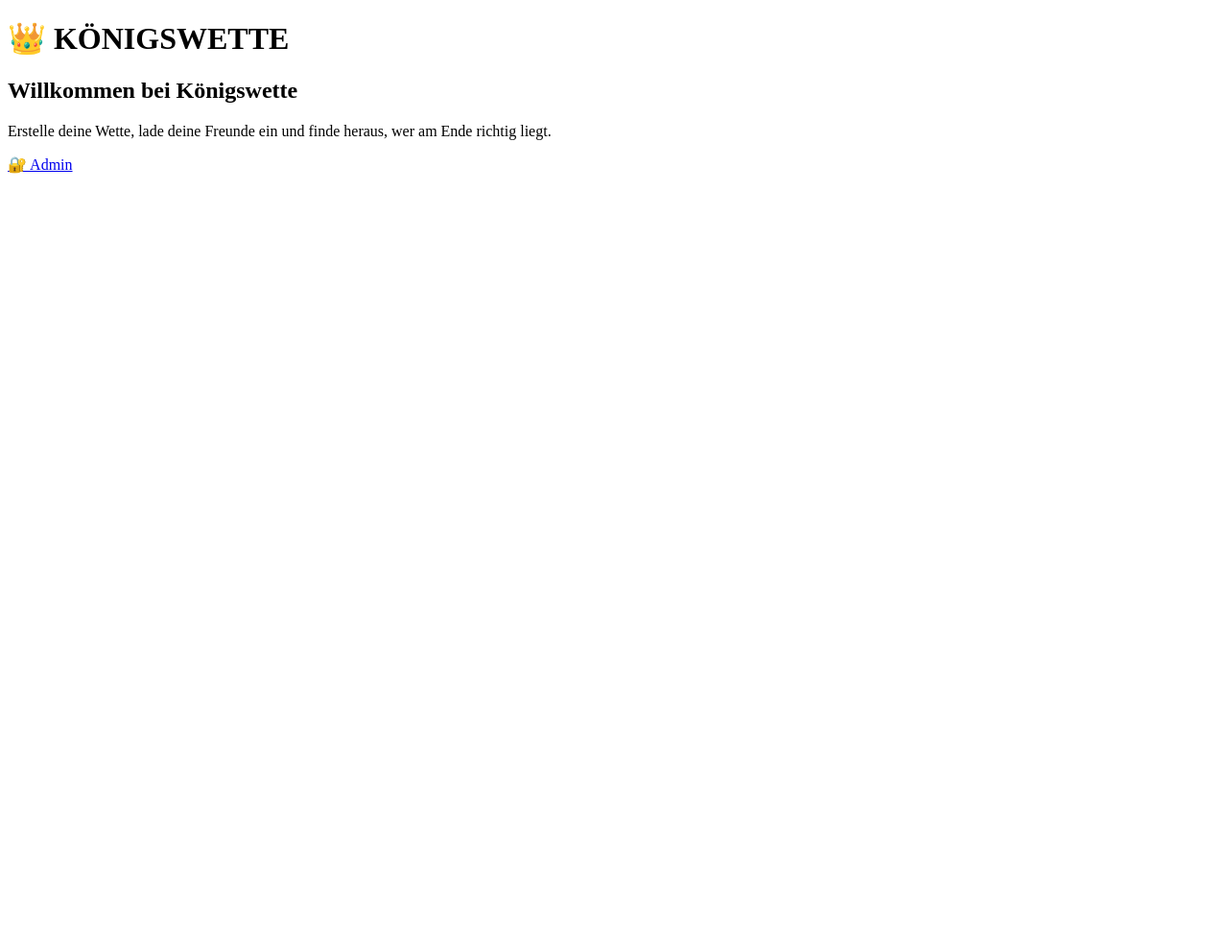
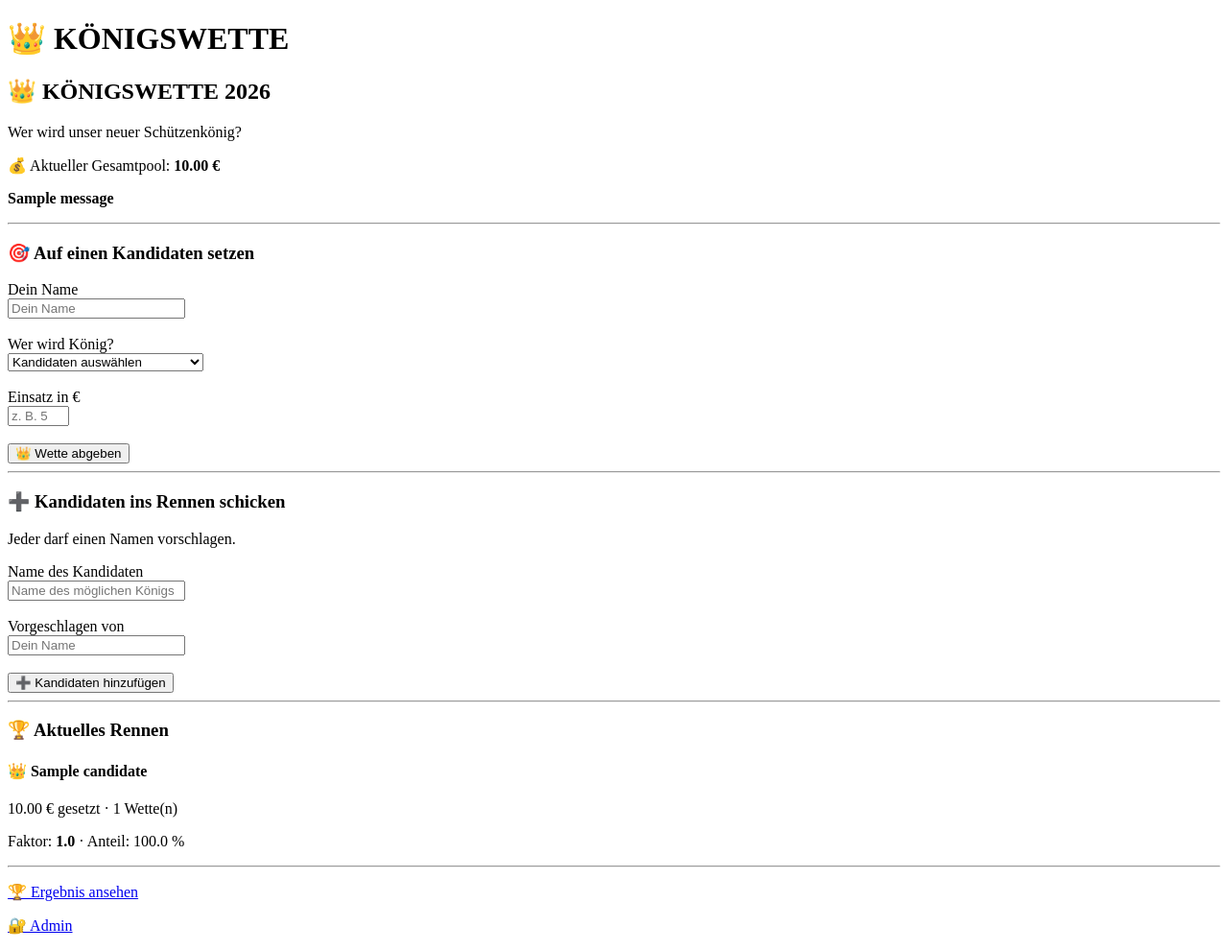
Before and after one commit to gerdwaech/-koenigswette, a Flask app: page / in a window 1280 px wide. Shown: the whole page at 96% size. Before the commit the page ends 181 px from the top, so only its background shows below. Run offline with Flask 3, Linux system fonts and the light colour scheme; data comes from the database, SQL or seed files in the repository; tables that the repository leaves empty hold one stand-in row (values such as "Sample post"); one stand-in notice (Sample message) is shown.

Commit message:
Refactor index.html to use Jinja2 templating

```diff
--- a/templates/index.html
+++ b/templates/index.html
@@ -1,23 +1,190 @@
-<!DOCTYPE html>
-<html lang="de">
-<head>
-    <meta charset="UTF-8">
-    <meta name="viewport" content="width=device-width, initial-scale=1.0">
-    <title>KÖNIGSWETTE</title>
-</head>
+{% extends "base.html" %}
 
-<body>
+{% block title %}KÖNIGSWETTE 2026{% endblock %}
 
-    <h1>👑 KÖNIGSWETTE</h1>
+{% block content %}
 
-    <h2>Willkommen bei Königswette</h2>
+<h2>👑 {{ settings['event_name'] }}</h2>
+
+<p>
+    Wer wird unser neuer Schützenkönig?
+</p>
+
+<p>
+    💰 Aktueller Gesamtpool:
+    <strong>{{ "%.2f"|format(total) }} €</strong>
+</p>
+
+{% with messages = get_flashed_messages() %}
+    {% if messages %}
+        {% for message in messages %}
+            <p><strong>{{ message }}</strong></p>
+        {% endfor %}
+    {% endif %}
+{% endwith %}
+
+
+{% if settings['is_open'] %}
+
+<hr>
+
+<h3>🎯 Auf einen Kandidaten setzen</h3>
+
+{% if candidates %}
+
+<form method="POST" action="{{ url_for('place_bet') }}">
+
+    <label for="bettor_name">Dein Name</label><br>
+    <input
+        type="text"
+        id="bettor_name"
+        name="bettor_name"
+        placeholder="Dein Name"
+        required
+    >
+
+    <br><br>
+
+    <label for="candidate_id">Wer wird König?</label><br>
+
+    <select id="candidate_id" name="candidate_id" required>
+        <option value="">Kandidaten auswählen</option>
+
+        {% for candidate in candidates %}
+        <option value="{{ candidate['id'] }}">
+            {{ candidate['name'] }}
+            {% if candidate['factor'] %}
+                – Faktor {{ candidate['factor'] }}
+            {% endif %}
+        </option>
+        {% endfor %}
+
+    </select>
+
+    <br><br>
+
+    <label for="amount">Einsatz in €</label><br>
+    <input
+        type="number"
+        id="amount"
+        name="amount"
+        min="1"
+        max="500"
+        step="1"
+        placeholder="z. B. 5"
+        required
+    >
+
+    <br><br>
+
+    <button type="submit">
+        👑 Wette abgeben
+    </button>
+
+</form>
+
+{% else %}
+
+<p>
+    Noch ist kein Kandidat im Rennen.
+    Trage unten den ersten Namen ein.
+</p>
+
+{% endif %}
+
+
+<hr>
+
+<h3>➕ Kandidaten ins Rennen schicken</h3>
+
+<p>
+    Jeder darf einen Namen vorschlagen.
+</p>
+
+<form method="POST" action="{{ url_for('add_candidate') }}">
+
+    <label for="name">Name des Kandidaten</label><br>
+
+    <input
+        type="text"
+        id="name"
+        name="name"
+        placeholder="Name des möglichen Königs"
+        required
+    >
+
+    <br><br>
+
+    <label for="created_by">Vorgeschlagen von</label><br>
+
+    <input
+        type="text"
+        id="created_by"
+        name="created_by"
+        placeholder="Dein Name"
+    >
+
+    <br><br>
+
+    <button type="submit">
+        ➕ Kandidaten hinzufügen
+    </button>
+
+</form>
+
+{% else %}
+
+<h3>🔒 Die Königswette ist geschlossen</h3>
+
+<p>
+    Es können keine weiteren Wetten mehr abgegeben werden.
+</p>
+
+{% endif %}
+
+
+{% if candidates %}
+
+<hr>
+
+<h3>🏆 Aktuelles Rennen</h3>
+
+{% for candidate in candidates %}
+
+<div>
+
+    <h4>👑 {{ candidate['name'] }}</h4>
 
     <p>
-        Erstelle deine Wette, lade deine Freunde ein
-        und finde heraus, wer am Ende richtig liegt.
+        {{ "%.2f"|format(candidate['pool']) }} € gesetzt
+        · {{ candidate['bet_count'] }} Wette(n)
     </p>
 
-    <a href="/admin">🔐 Admin</a>
+    {% if candidate['factor'] %}
+    <p>
+        Faktor:
+        <strong>{{ candidate['factor'] }}</strong>
+        · Anteil: {{ candidate['share'] }} %
+    </p>
+    {% else %}
+    <p>Noch keine Wette auf diesen Kandidaten.</p>
+    {% endif %}
 
-</body>
-</html>
+</div>
+
+{% endfor %}
+
+{% endif %}
+
+
+<hr>
+
+<p>
+    <a href="{{ url_for('result') }}">🏆 Ergebnis ansehen</a>
+</p>
+
+<p>
+    <a href="{{ url_for('admin') }}">🔐 Admin</a>
+</p>
+
+{% endblock %}
```
